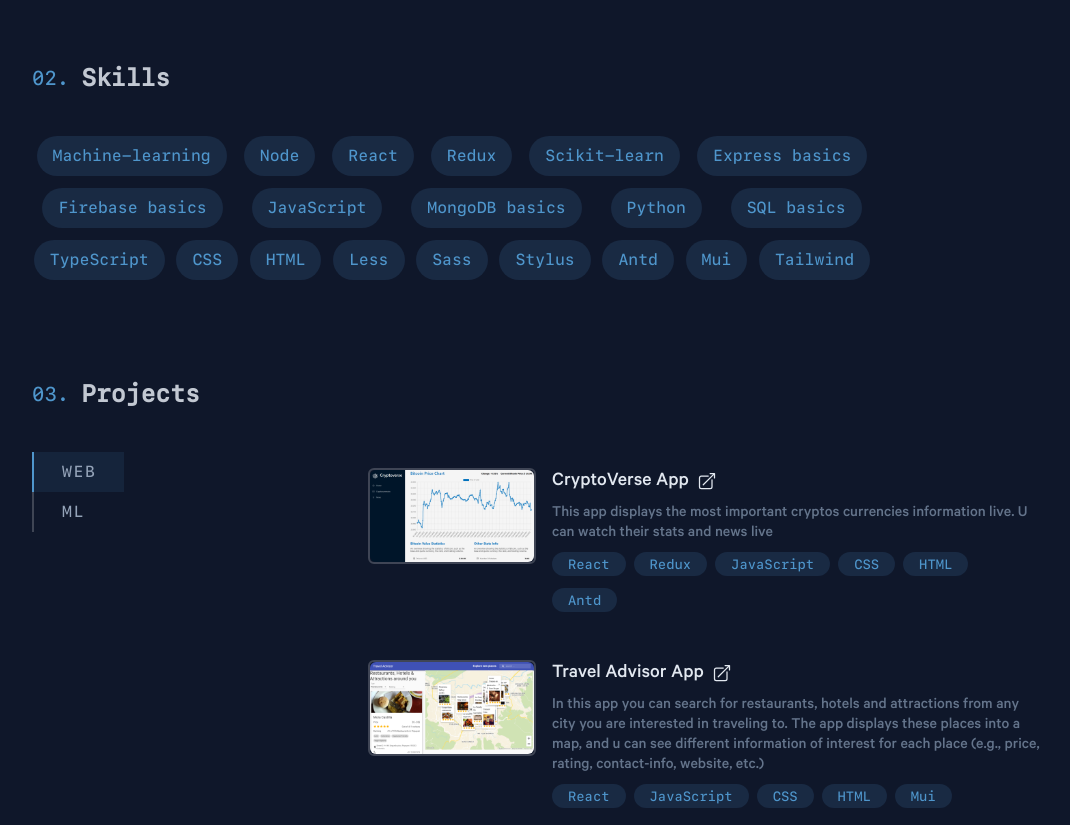
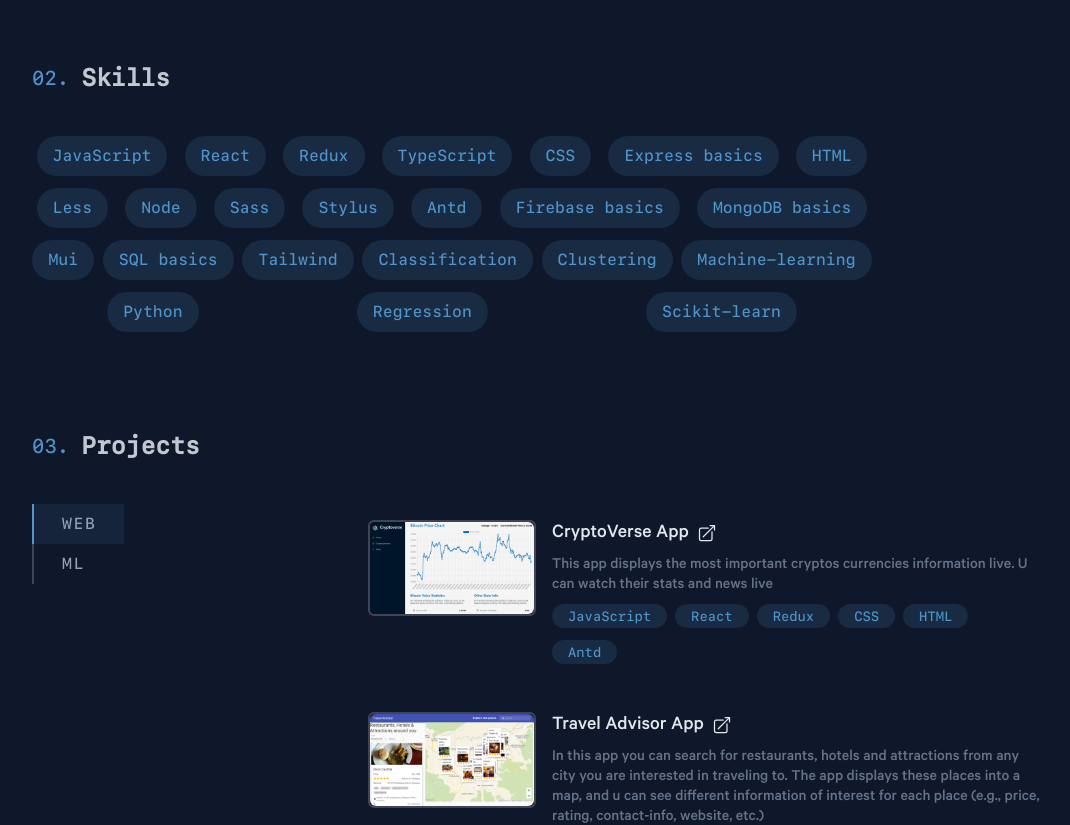
Before and after one commit to PuentesDeByte/00_portfolio_byteBridges, a React (Vite) app: page / in a window 1280 px wide. Shown: the part 820-1645 px from the top of the page, without its empty margins (96-1166 px from the left). Built offline with nearby package versions, Linux system fonts and the light colour scheme.

Commit message:
ml data modeling -1st part-, also some fixings on skills priorities

```diff
--- a/src/data/index.js
+++ b/src/data/index.js
@@ -8,14 +8,7 @@ export const technologies = [
     name: 'redux',
     priority:1,
   },
-  {
-    name: 'scikit-learn',
-    priority:1,
-  },
-  {
-    name: 'machine-learning',
-    priority:1,
-  },
+
   {
     name: 'express',
     level: 'basics',
@@ -24,65 +17,85 @@ export const technologies = [
   {
     name: 'sQL',
     level: 'basics',
-    priority:2, //denerian ser 1
+    priority:3, //denerian ser 1
   },
   {
     name: 'mongoDB',
     level: 'basics',
-    priority:2, //denerian ser 1
+    priority:3, //denerian ser 1
   },
   {
     name: 'firebase',
     level: 'basics',
-    priority:2, //denerian ser 1
+    priority:3, //denerian ser 1
+  },
+  {
+    name: 'scikit-learn',
+    priority:4, //debertia ser
+  },
+  {
+    name: 'machine-learning',
+    priority:4, //debertia ser
   },
   {
     name: 'node',
+    priority:2, //debertia ser
+  },
+  {
+    name: 'javaScript',
     priority:1,
   },
   {
-    name: 'javaScript',
+    name: 'typeScript',
+    priority:1,
+  },
+  {
+    name: 'python',
+    priority:4,
+  },
+  {
+    name: 'regression',
+    priority:4,
+  },
+  {
+    name: 'classification',
+    priority:4,
+  },
+  {
+    name: 'clustering',
+    priority:4,
+  },
+  {
+    name: 'hTML',
     priority:2,
   },
   {
-    name: 'typeScript',
+    name: 'cSS',
     priority:2,
   },
   {
-    name: 'python',
+    name: 'sass',
     priority:2,
   },
   {
-    name: 'hTML',
+    name: 'stylus',
+    priority:2,
+  },
+  {
+    name: 'less',
+    priority:2,
+  },
+  {
+    name: 'antd',
+    priority:3, //deberian ser 4
+  },
+  {
+    name: 'tailwind',
     priority:3,
   },
   {
-    name: 'cSS',
+    name: 'mui',
     priority:3,
-  },
-  {
-    name: 'sass',
-    priority:3,
-  },
-  {
-    name: 'stylus',
-    priority:3,
-  },
-  {
-    name: 'less',
-    priority:3,
-  },
-  {
-    name: 'antd',
-    priority:4,
-  },
-  {
-    name: 'tailwind',
-    priority:4,
-  },
-  {
-    name: 'mui',
-    priority:4,
   },
 
 ]
@@ -318,3 +331,160 @@ export const projectsWeb = [
   },
 
 ]
+
+export const projectsMl = [
+
+
+  {
+    categorie: "ml",
+    name: "breast cancer prediction",
+    details: "an ML binomial classification system to classify breast cancer scans as benign or malignant. The prediction relies on the Stochastic Gradient Descent (SGD) classifier algorithm",
+    important: [""],
+    technologies: ["machine-learning", "python", "classification"],
+    date: new Date("2023-01-02T00:00:00.000-06:00"),
+    link: "https://colab.research.google.com/drive/10MAfnGkozwddQBYe_ixtEhHqaczXZMqd?usp=sharing",
+  },
+  {
+    categorie: "ml",
+    name: "cancer Cell Samples classifictaion",
+    details: "an ML binomial classification system to classify cells to determine whether the samples are benign or malignant using human cell records. The prediction relies on the Support Vector Machine algorithm",
+    important: [""],
+    technologies: ["machine-learning", "python", "classification"],
+    date: new Date("2023-01-02T00:00:00.000-06:00"),
+    link: "https://colab.research.google.com/drive/16BQ84izYCJs7e1cFrigo9nFgpXKLCPaP?usp=sharing",
+  },
+  {
+    categorie: "ml",
+    name: "telecom company customer churn",
+    details: "an ML multinomial classification system to predict which customers will or will not churn the company. The prediction relies on Logistic Regressio algorithm",
+    important: [""],
+    technologies: ["machine-learning", "python", "classification"],
+    date: new Date("2023-01-02T00:00:00.000-06:00"),
+    link: "https://colab.research.google.com/drive/1knWsYQcHKjghJreosNqyy538G2XlmlFW?usp=sharing",
+  },
+  {
+    categorie: "ml",
+    name: "medicine consumptionn",
+    details: "an ML multinomial classification system to predict patients drug consumption. The prediction relies on Decission Tree algorithm",
+    important: [""],
+    technologies: ["machine-learning", "python", "classification"],
+    date: new Date("2023-01-02T00:00:00.000-06:00"),
+    link: "https://colab.research.google.com/drive/14WUoKn8Du9aEeri5rugbT8qDHr0Stg2O?usp=sharing",
+  },
+  {
+    categorie: "ml",
+    name: "fruits Classification",
+    details: "an ML multinomial classification system to predict/label fruits using physical features. The prediction relies on KNN algorithm",
+    important: [""],
+    technologies: ["machine-learning", "python", "classification"],
+    date: new Date("2023-01-02T00:00:00.000-06:00"),
+    link: "https://colab.research.google.com/drive/10CZvdzpnfYkZ90xN8gyaS5eo0eSj289Z?usp=sharing",
+  },
+
+  {
+    categorie: "ml",
+    name: "colombia housing price",
+    details: "an ML regression system to predict housing price on Colombia",
+    important: [""],
+    technologies: ["machine-learning", "python", "regression"],
+    date: new Date("2023-01-02T00:00:00.000-06:00"),
+    link: "https://colab.research.google.com/drive/1Px3r__OT3jgOLO2un9MO1s2kTgni8wOe?usp=sharing",
+  },
+  {
+    categorie: "ml",
+    name: "cO2 cars emissions prediction",
+    details: "an ML regression system to predict cars CO2 emissions regarding engine and car brand features",
+    important: [""],
+    technologies: ["machine-learning", "python", "regression"],
+    date: new Date("2023-01-02T00:00:00.000-06:00"),
+    link: "https://colab.research.google.com/drive/1zEe_hjtH0D5fUHUH27JGsdILkT9aJ75N?usp=sharing",
+  },
+
+
+  {
+    categorie: "ml",
+    name: "countries Clustering",
+    details: "an ML clustering system to categorize the countries using the overall development of the country (i.e., some socio-economic and health factors). As this project uses a large data set, it also implements PCA to reduce its dimensionality",
+    important: [""],
+    technologies: ["machine-learning", "python", "clustering"],
+    date: new Date("2022-07-02T00:00:00.000-06:00"),
+    link: "https://colab.research.google.com/drive/1-MuFMp81r1nn2gt2tECb3H0KwtyIAes8?usp=sharing",
+  },
+  {
+    categorie: "ml",
+    name: "clustering dummy data - DBSCAN",
+    details: "an ML clustering system to group dummy test data. This project was developed to test DBSCAN essentials, the model evaluation, and its performance improvement (hyperparameters tunning)",
+    important: [""],
+    technologies: ["machine-learning", "python", "clustering"],
+    date: new Date("2022-06-04T00:00:00.000-06:00"),
+    link: "https://colab.research.google.com/drive/1D8t2QFr0i028FFd8geKdNddQf6yteKjl?usp=sharing",
+  },
+  {
+    categorie: "ml",
+    name: "clustering dummy data - hierarchical clustering",
+    details: "an ML clustering system to group dummy test data. This project was developed to test hierarchical clustering essentials, the model evaluation, and its performance improvement (hyperparameters tunning)",
+    important: [""],
+    technologies: ["machine-learning", "python", "clustering"],
+    date: new Date("2022-06-03T00:00:00.000-06:00"),
+    link: "https://colab.research.google.com/drive/1yPt8Eg-Mm8YuQFJFj_a1wo5PWA75JbCH?usp=sharing",
+  },
+  {
+    categorie: "ml",
+    name: "clustering dummy data - K-means",
+    details: "an ML clustering system to group dummy test data. This project was developed to test K-means essentials, the model evaluation, and its performance improvement (hyperparameters tunning)",
+    important: [""],
+    technologies: ["machine-learning", "python", "clustering"],
+    date: new Date("2022-06-02T00:00:00.000-06:00"),
+    link: "https://colab.research.google.com/drive/1OwGdiJC_hAaVxn9xGjYdH3KHGEt2-cgG?usp=sharing",
+  },
+
+  {
+    categorie: "ml",
+    name: "medical Insurance Payout",
+    details: "an ML regression system to predict the annual medical expenditure for USA customers regarding demographic information and health habits",
+    important: [""],
+    technologies: ["machine-learning", "python", "regression"],
+    date: new Date("2022-05-02T00:00:00.000-06:00"),
+    link: "https://colab.research.google.com/drive/1ZSEVRZpqMikfFcYFEN-bgDGxXBwOnFf_",
+  },
+
+  {
+    categorie: "ml",
+    name: "boston housing prices",
+    details: "an ML regression system to predict housing price on boston",
+    important: [""],
+    technologies: ["machine-learning", "python", "regression"],
+    date: new Date("2022-04-02T00:00:00.000-06:00"),
+    link: "https://colab.research.google.com/drive/1CdbyeMWncpo1pwolLzGOxczVZDjbe2qt",
+  },
+
+  {
+    categorie: "ml",
+    name: "dry beans classification",
+    details: "an ML multinomial classification system to classify dry beans varieties from its morphological features",
+    important: [""],
+    technologies: ["machine-learning", "python", "classification"],
+    date: new Date("2022-03-02T00:00:00.000-06:00"),
+    link: "https://colab.research.google.com/drive/12RX-OXb41UOdhFNqfNv2vdBmwbjTZ3Za?usp=sharing",
+  },
+  {
+    categorie: "ml",
+    name: "telecom company customer churn",
+    details: "an ML multinomial classification system to predict which customers will or will not churn the company",
+    important: [""],
+    technologies: ["machine-learning", "python", "classification"],
+    date: new Date("2022-02-02T00:00:00.000-06:00"),
+    link: "https://colab.research.google.com/drive/11pI_RN3bZ0Y4Pr2AySA-IznGhyMyZss7?usp=sharing",
+  },
+  {
+    categorie: "ml",
+    name: "hand-written digits classification",
+    details: "an ML binomial classification system to perform optical recognition of handwritten digits (from 0-9)",
+    important: [""],
+    technologies: ["machine-learning", "python", "classification"],
+    date: new Date("2022-01-02T00:00:00.000-06:00"),
+    link: "https://colab.research.google.com/drive/1Swa8l8oquOIGQ-bAxKsJv4noCmltF9iO?usp=sharing",
+
+  },
+
+]
```
